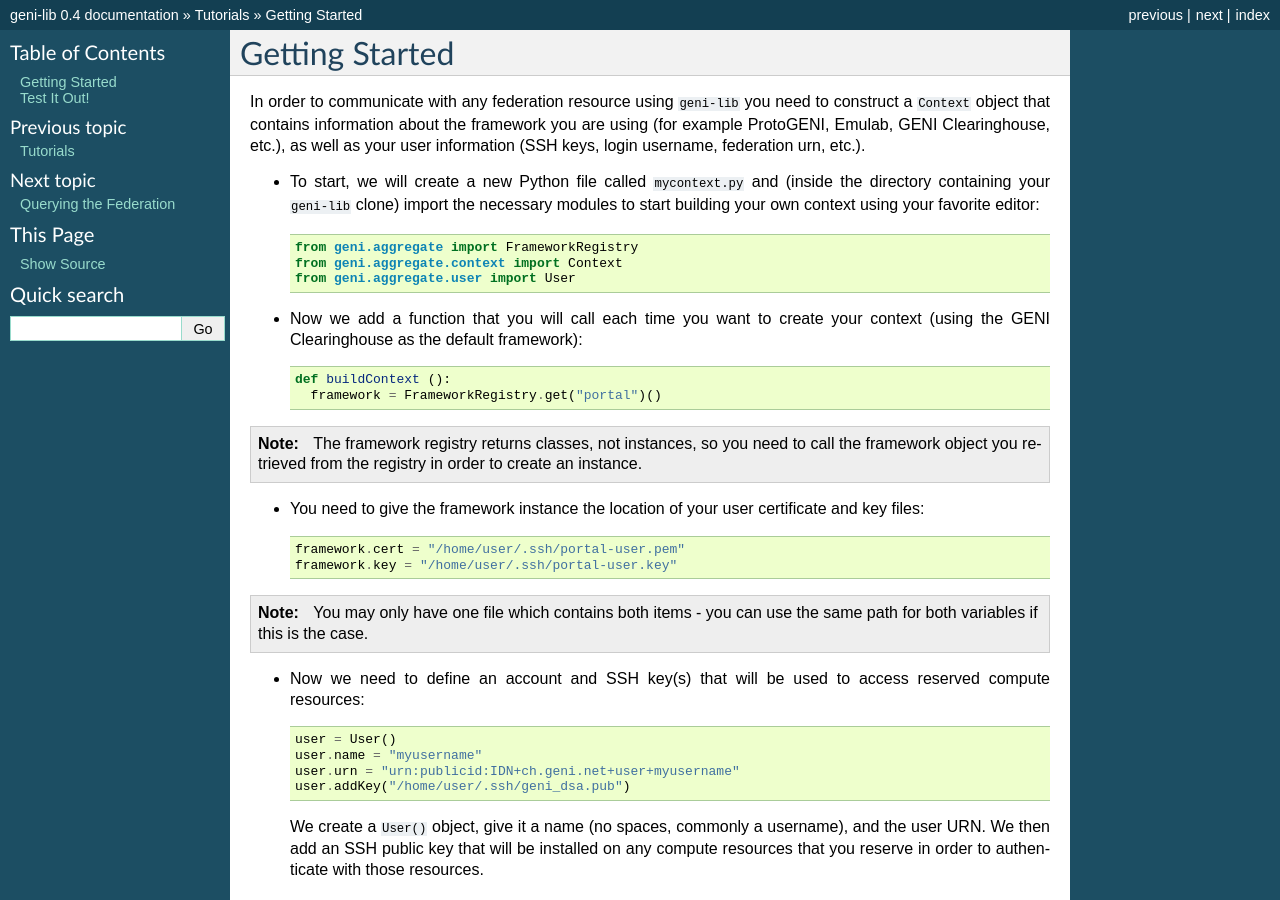
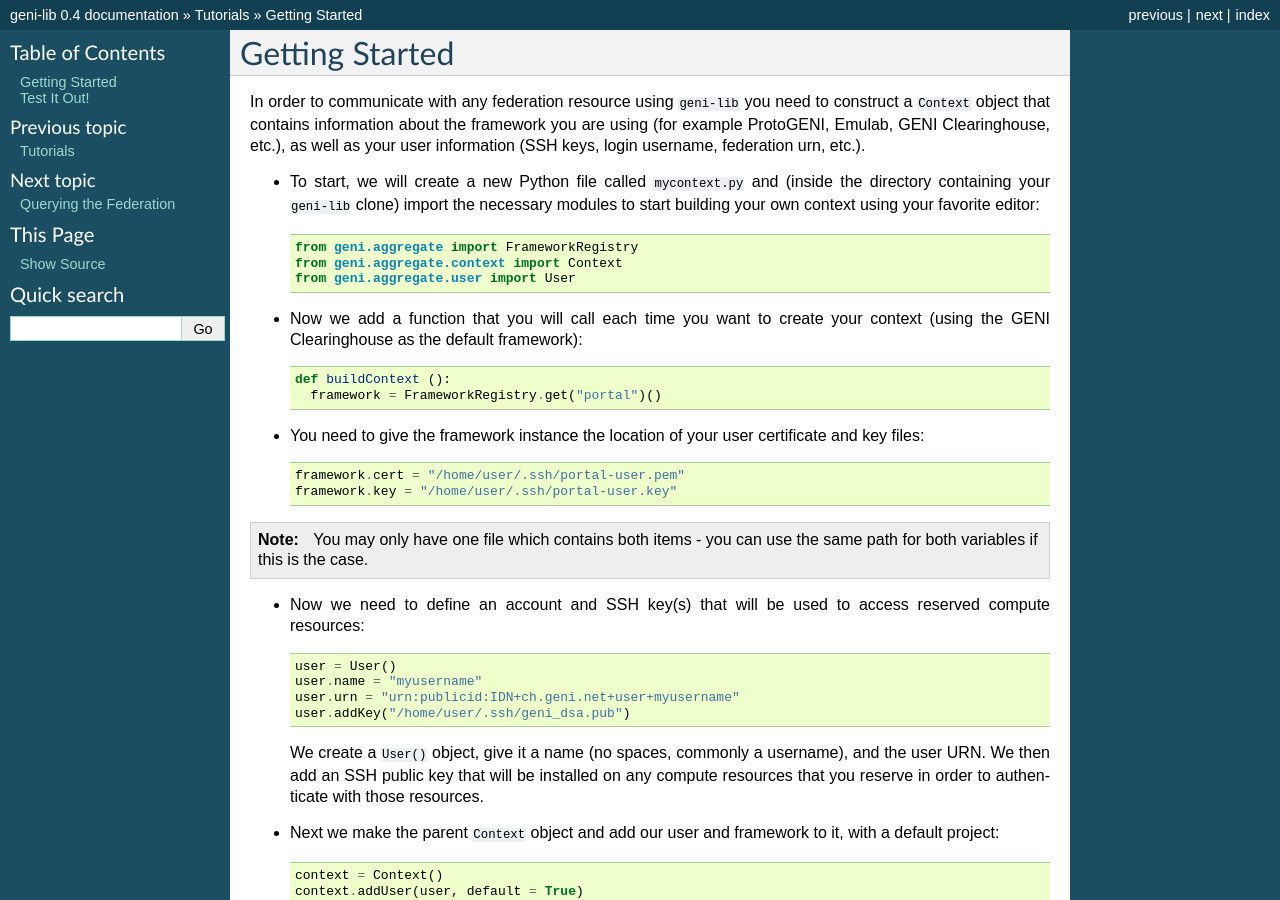
Before and after one commit to kaimast/geni-lib3, a Sphinx documentation site: the page built from docs/source/tutorials/gettingstarted.rst, in a window 1280 px wide and 900 px high. Built offline with Sphinx 7.4.7, drawn with Linux system fonts in a browser that asks for light colours; pages that are not in the unit, such as notebooks, are missing from menus.

Commit message:
Remove note that makes another page...

```diff
--- a/docs/source/tutorials/gettingstarted.rst
+++ b/docs/source/tutorials/gettingstarted.rst
@@ -20,10 +20,6 @@ login username, federation urn, etc.).
 
    def buildContext ():
      framework = FrameworkRegistry.get("portal")()
-
-.. note::
-  The framework registry returns classes, not instances, so you need to call the framework
-  object you retrieved from the registry in order to create an instance.
 
 * You need to give the framework instance the location of your user certificate and key files::
 
```
